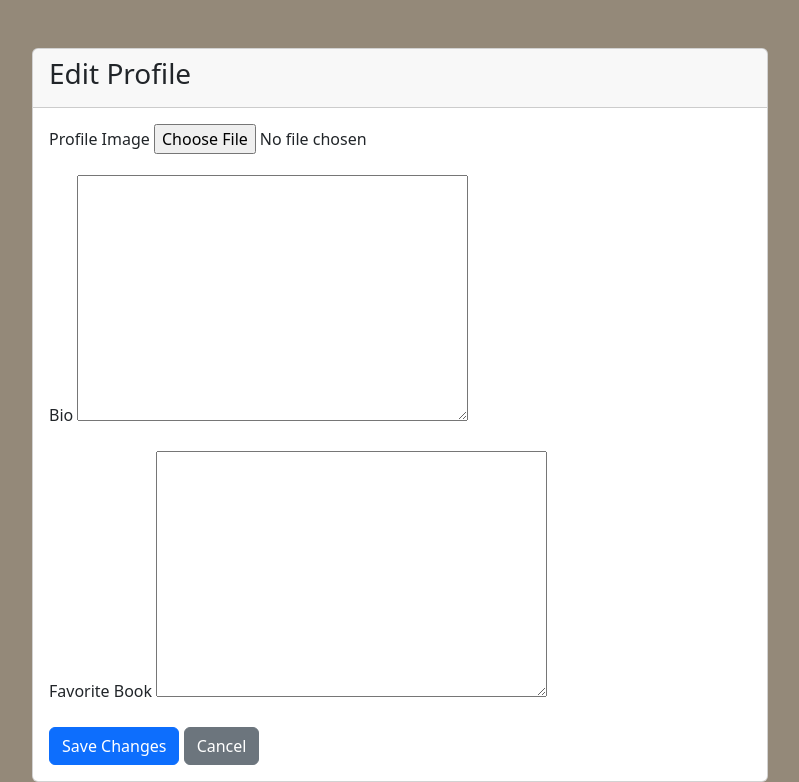
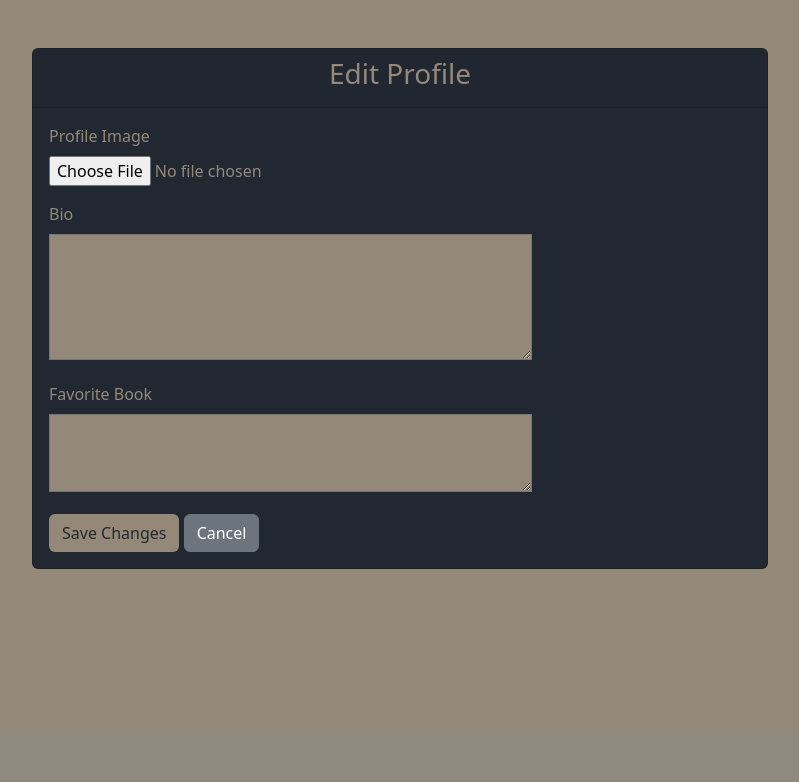
Before and after one commit to Surja11/BiblioBuzz, a Django app: template templates/review/editProfile.html in a window 1280 px wide. Shown: the part 70-852 px from the top of the page, without its empty margins (240-1039 px from the left). After the commit the page ends 639 px from the top, so only its background shows below. Run offline with Django 5.2, Linux system fonts and the light colour scheme; the template is opened without the code that fills it: values that come from a table or form of the project are taken from there, others are empty.

Commit message:
Added styling to edit profile

```diff
--- a/templates/review/editProfile.html
+++ b/templates/review/editProfile.html
@@ -3,7 +3,7 @@
 
 {% block body %}
 <div class="container">
-    <!-- Display messages -->
+
     {% if messages %}
     <div class="mt-3">
         {% for message in messages %}
@@ -12,20 +12,20 @@
     </div>
     {% endif %}
 
-    <div class="row justify-content-center mt-5">
-        <div class="col-md-8">
-            <div class="card">
-                <div class="card-header">
+    <div class="row justify-content-center mt-5" >
+        <div class="col-md-8" >
+            <div class="card" style="background-color: #222831; color: #948979;">
+                <div class="card-header text-center">
                     <h3>Edit Profile</h3>
                 </div>
                 <div class="card-body">
-                    <!-- Add enctype for file uploads -->
+
                     <form method="post" enctype="multipart/form-data">
                         {% csrf_token %}
 
-                        <!-- Render form fields manually for better control -->
                         <div class="mb-3">
                             <label for="id_image" class="form-label">Profile Image</label>
+                            <br>
                             {{ form.image }}
                             {% if form.image.errors %}
                                 <div class="invalid-feedback d-block">
@@ -36,7 +36,9 @@
 
                         <div class="mb-3">
                             <label for="id_bio" class="form-label">Bio</label>
-                            {{ form.bio }}
+                            <br>
+                            <textarea name = "bio" id="id_bio" cols=50 rows= 5 style="background-color: #948979"></textarea>
+
                             {% if form.bio.errors %}
                                 <div class="invalid-feedback d-block">
                                     {{ form.bio.errors }}
@@ -46,7 +48,8 @@
 
                         <div class="mb-3">
                             <label for="id_favorite_book" class="form-label">Favorite Book</label>
-                            {{ form.favorite_book }}
+                            <br>
+                           <textarea name = "favorite_book" id="id_favorite_book" cols=50 rows= 3 style="background-color: #948979"></textarea>
                             {% if form.favorite_book.errors %}
                                 <div class="invalid-feedback d-block">
                                     {{ form.favorite_book.errors }}
@@ -54,7 +57,7 @@
                             {% endif %}
                         </div>
 
-                        <button type="submit" class="btn btn-primary">Save Changes</button>
+                        <button type="submit" class="btn rounded" style="background-color: #948979; color: #222831;">Save Changes</button>
                         <a href="{% url 'profile' profile.user_id%}" class="btn btn-secondary">Cancel</a>
                     </form>
                 </div>
--- a/templates/review/profile.html
+++ b/templates/review/profile.html
@@ -10,7 +10,9 @@
 
     <div class= "row" style="color:#393F46">
       <div class="col-md-4 my-3 d-flex flex-column align-items-center ">
+        {%if profile.image.url is not None%}
       <img src="{{profile.image.url}}" class="img-fluid mt-2" style="max-height: 200px; max-width: 200px; object-fit: contain; border-radius: 50%;"  >
+      {%endif%}
 
       </div>
       <div class="col-md-8 my-3 mt-4">
```
Also changed, not shown: media/media/review/images/candidate5.jpg (added).
